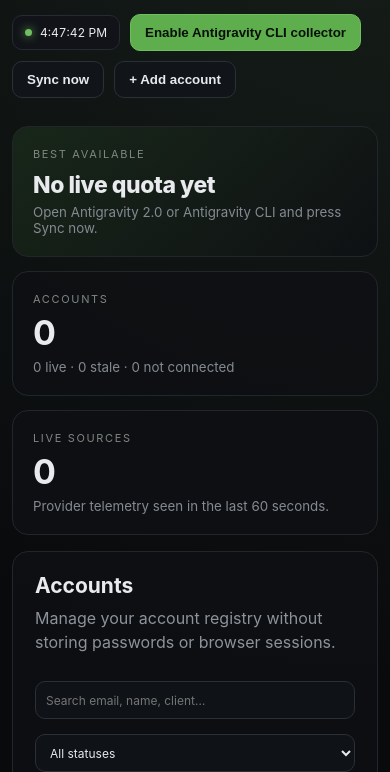
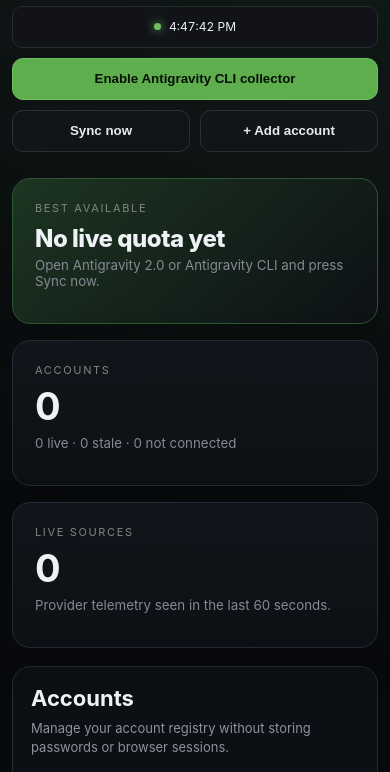
Before and after one commit to Kesicode/AI-Quota, a plain HTML site: page static/index.html in a window 390 px wide. Shown: the part 172-944 px from the top of the page. Drawn offline with Linux system fonts and the light colour scheme; no server answers.

Commit message:
ui: apply rebuilt responsive alignment layer

```diff
--- a/static/index.html
+++ b/static/index.html
@@ -6,6 +6,7 @@
   <meta name="color-scheme" content="dark">
   <title>AI Quota</title>
   <link rel="stylesheet" href="/static/dashboard.css">
+  <link rel="stylesheet" href="/static/ui.css">
 </head>
 <body>
   <main class="shell">
```
